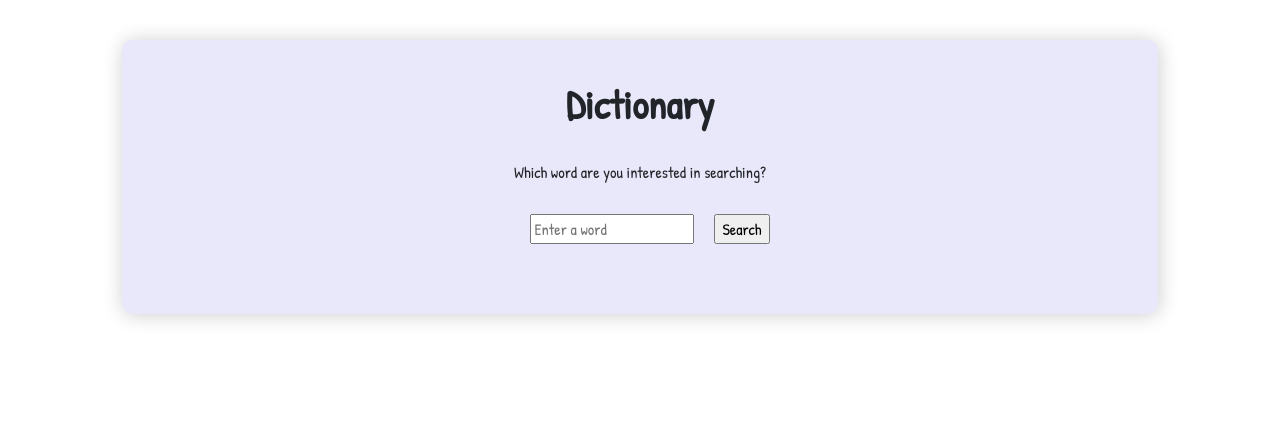
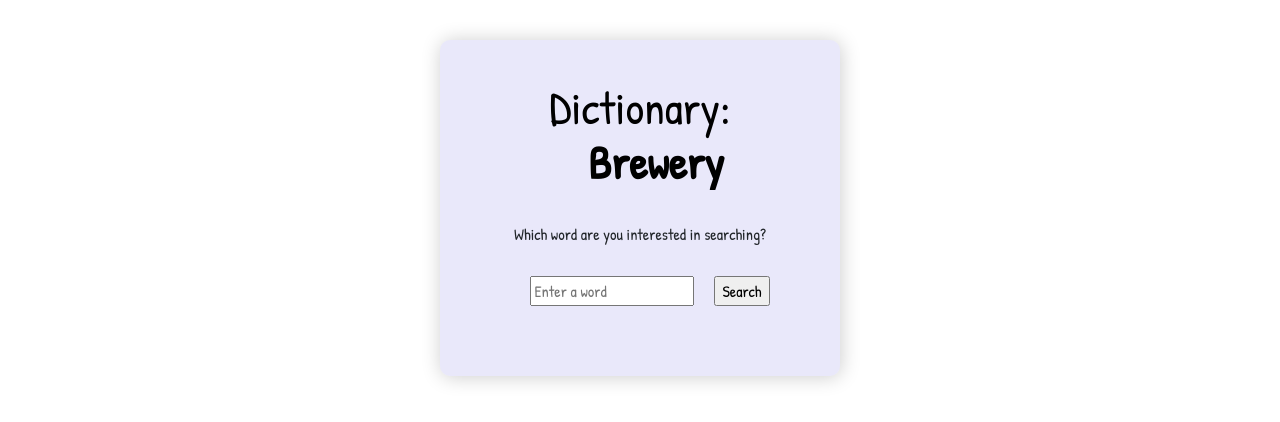
Before and after one commit to Nezhlya/Dictionary-project, a React (Create React App) app in the folder my-app/: page / in a window 1280 px wide. Shown: the top 422 px of the page. Built offline with nearby package versions, Linux system fonts and the light colour scheme; a web font is replaced by a local one.

Commit message:
animation added

```diff
--- a/my-app/src/App.js
+++ b/my-app/src/App.js
@@ -6,8 +6,8 @@ function App() {
   return (
     <div className="App">
       <header className="App-header ">
-      <Dictionary />
 
+        <Dictionary />
       </header>
     </div>
   );
--- a/my-app/src/Dictionary.js
+++ b/my-app/src/Dictionary.js
@@ -43,9 +43,20 @@ export default function Dictionary() {
     <div className="container">
       <div className="dictionary">
         <section className="text-center">
-          <h1>
-            <b>Dictionary</b>
-          </h1>
+          <div>
+            <h4 className="wordCarousel">
+              <span>Dictionary: </span>
+              <div>
+                <ul className="flip5">
+                  <li>Enormity</li>
+                  <li>Lieutenant</li>
+                  <li>Brewery</li>
+                  <li>Squirrel🐿</li>
+                  <li>Quiescent</li>
+                </ul>
+              </div>
+            </h4>
+          </div>
           <br />
           <div>
             Which word are you interested in searching?
@@ -61,7 +72,6 @@ export default function Dictionary() {
         </section>
         <Results results={results} />
         <Photos photos={photos} />
-
       </div>
     </div>
   );
--- a/my-app/src/index.css
+++ b/my-app/src/index.css
@@ -0,0 +1,163 @@
+.wordCarousel {
+  font-size: 46px;
+  font-weight: 100;
+  color: black;
+}
+.wordCarousel div {
+  overflow: hidden;
+  position: relative;
+  height: 65px;
+  padding-top: 10px;
+  margin-top: -10px;
+}
+.wordCarousel li {
+  font-family: "Patrick Hand", cursive;
+  color: black;
+  font-weight: 700;
+  padding: 0 30px;
+  height: 45px;
+  margin-bottom: 45px;
+  display: block;
+}
+
+.flip2 {
+  animation: flip2 6s cubic-bezier(0.23, 1, 0.32, 1.2) infinite;
+}
+.flip3 {
+  animation: flip3 8s cubic-bezier(0.23, 1, 0.32, 1.2) infinite;
+}
+.flip4 {
+  animation: flip4 10s cubic-bezier(0.23, 1, 0.32, 1.2) infinite;
+}
+.flip5 {
+  animation: flip5 12s cubic-bezier(0.23, 1, 0.32, 1.2) infinite;
+}
+
+@keyframes flip2 {
+  0% {
+    margin-top: -180px;
+  }
+  5% {
+    margin-top: -90px;
+  }
+  50% {
+    margin-top: -90px;
+  }
+  55% {
+    margin-top: 0px;
+  }
+  99.99% {
+    margin-top: 0px;
+  }
+  100% {
+    margin-top: -180px;
+  }
+}
+
+@keyframes flip3 {
+  0% {
+    margin-top: -270px;
+  }
+  5% {
+    margin-top: -180px;
+  }
+  33% {
+    margin-top: -180px;
+  }
+  38% {
+    margin-top: -90px;
+  }
+  66% {
+    margin-top: -90px;
+  }
+  71% {
+    margin-top: 0px;
+  }
+  99.99% {
+    margin-top: 0px;
+  }
+  100% {
+    margin-top: -270px;
+  }
+}
+
+@keyframes flip4 {
+  0% {
+    margin-top: -360px;
+  }
+  5% {
+    margin-top: -270px;
+  }
+  25% {
+    margin-top: -270px;
+  }
+  30% {
+    margin-top: -180px;
+  }
+  50% {
+    margin-top: -180px;
+  }
+  55% {
+    margin-top: -90px;
+  }
+  75% {
+    margin-top: -90px;
+  }
+  80% {
+    margin-top: 0px;
+  }
+  99.99% {
+    margin-top: 0px;
+  }
+  100% {
+    margin-top: -360px;
+  }
+}
+
+@keyframes flip5 {
+  0% {
+    margin-top: -450px;
+  }
+  5% {
+    margin-top: -360px;
+  }
+  20% {
+    margin-top: -360px;
+  }
+  25% {
+    margin-top: -270px;
+  }
+  40% {
+    margin-top: -270px;
+  }
+  45% {
+    margin-top: -180px;
+  }
+  60% {
+    margin-top: -180px;
+  }
+  65% {
+    margin-top: -90px;
+  }
+  80% {
+    margin-top: -90px;
+  }
+  85% {
+    margin-top: 0px;
+  }
+  99.99% {
+    margin-top: 0px;
+  }
+  100% {
+    margin-top: -450px;
+  }
+}
+
+body {
+  font-family: "Roboto Condensed", cursive;
+  display: flex;
+  align-items: center;
+  justify-content: center;
+
+
+  }
```
